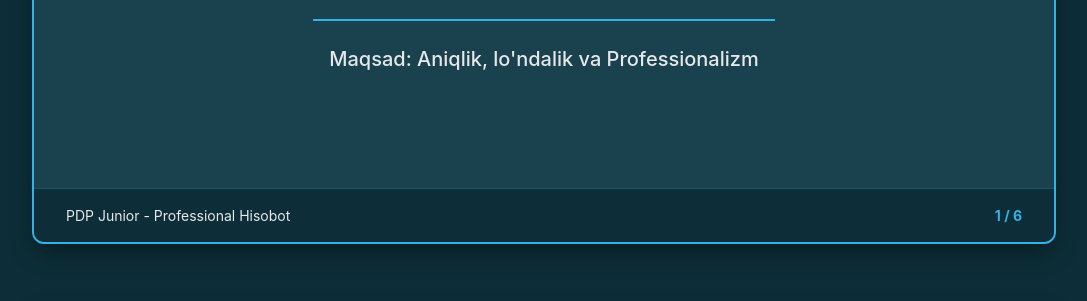
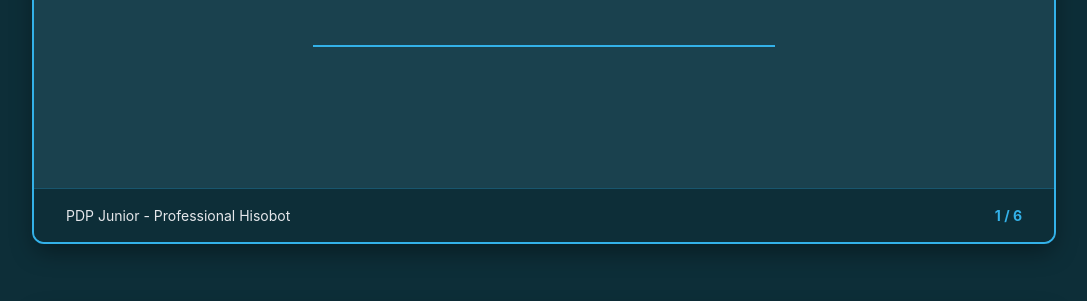
Before and after one commit to Rasuljon007/Taqdimot, a plain HTML site: page index.html in a window 1280 px wide. Shown: the part 382-683 px from the top of the page, without its empty margins (96-1183 px from the left). Drawn offline with nearby package versions, Linux system fonts and the light colour scheme.

Commit message:
xatolik tuzatildi

```diff
--- a/index.html
+++ b/index.html
@@ -134,9 +134,6 @@
           class="w-1/2 h-0.5"
           style="background-color: var(--accent-color)"
         ></div>
-        <p class="text-xl mt-6 font-medium">
-          Maqsad: Aniqlik, lo'ndalik va Professionalizm
-        </p>
       </div>
 
       <div class="footer">
```
